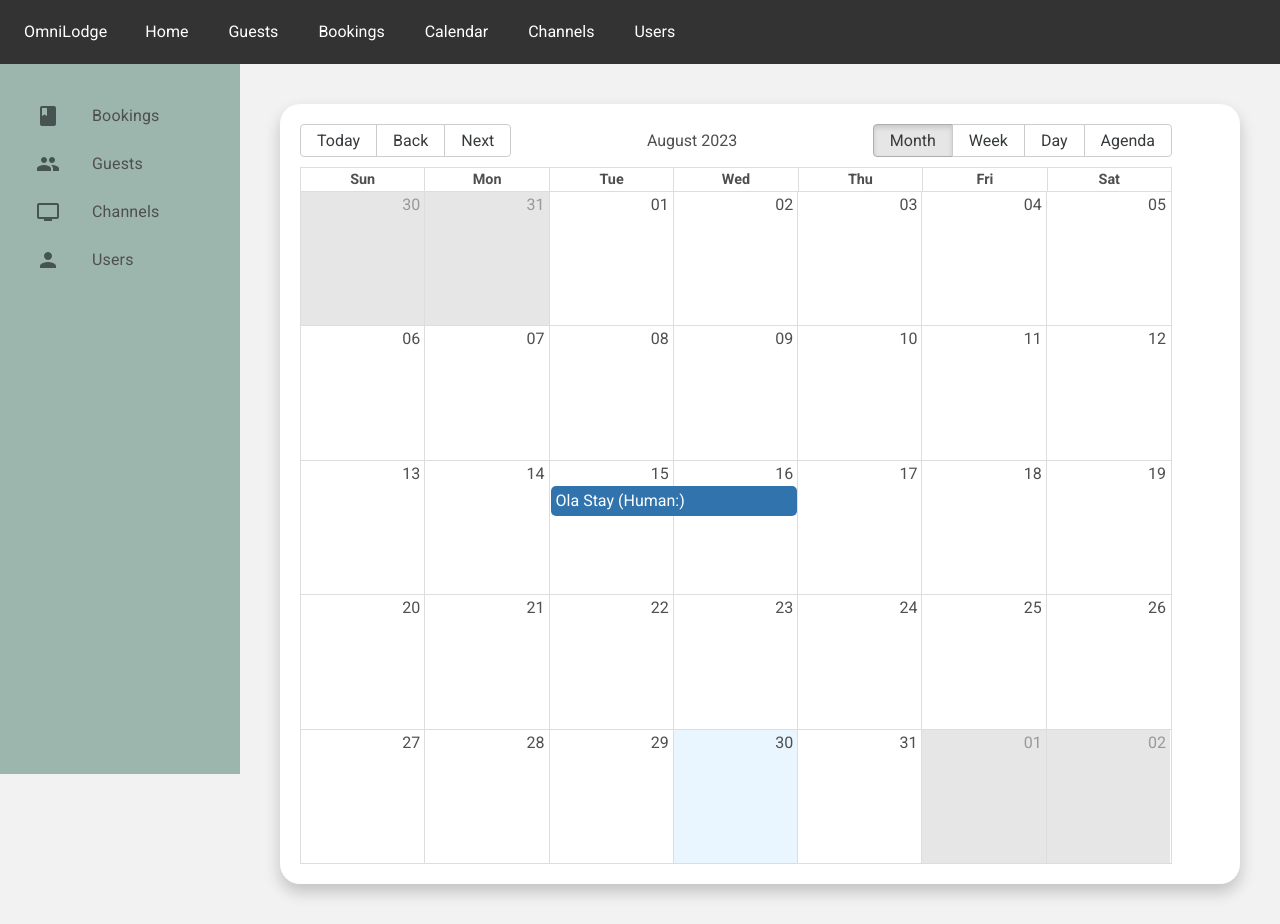
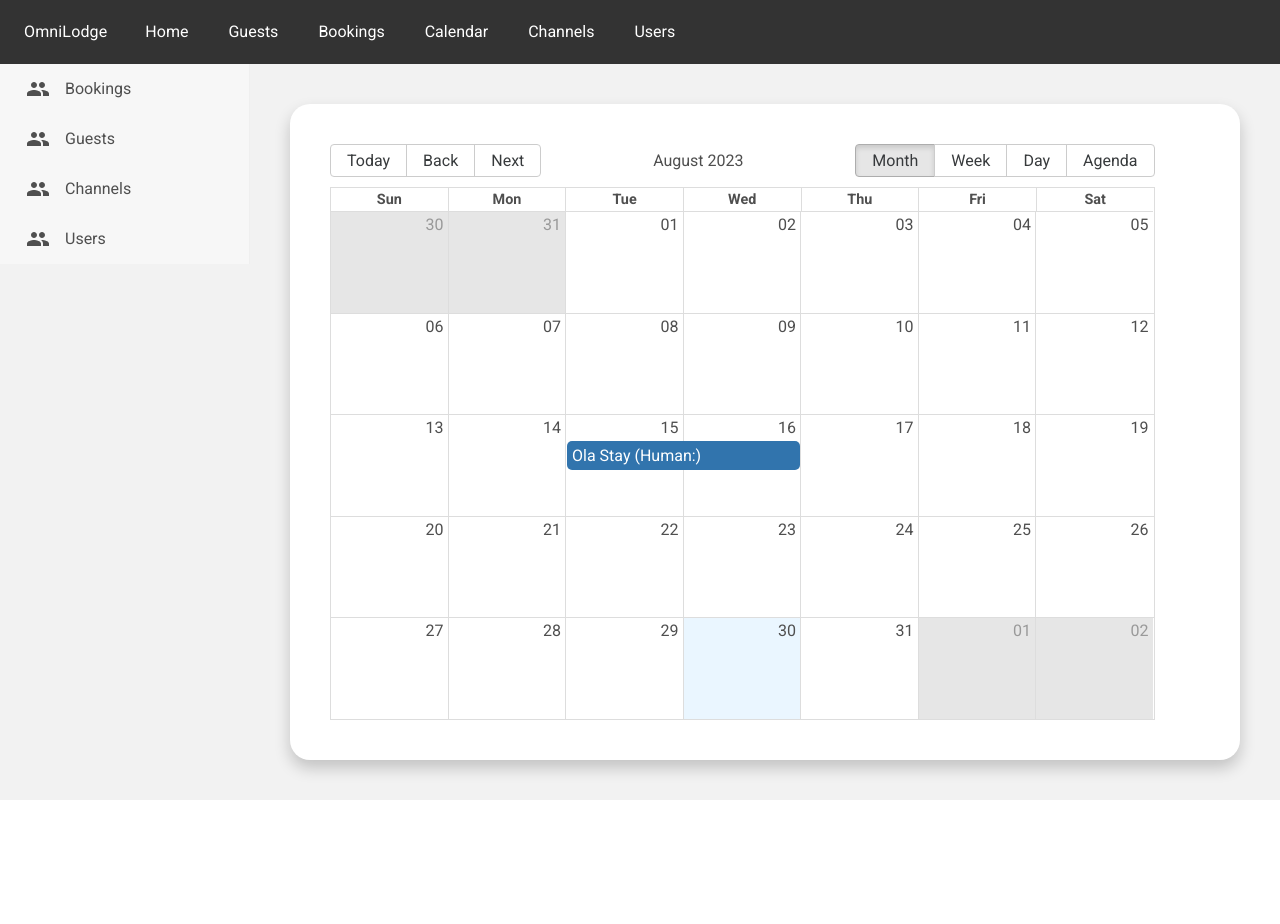
Before and after one commit to pablo-dryfield/omni-lodge, a React (Create React App) app in the folder ui/: page /calendar in a window 1280 px wide. After the commit the page ends 800 px from the top, so only its background shows below. Built offline with nearby package versions, Linux system fonts and the light colour scheme.

Commit message:
Layout mdoficiations

```diff
--- a/ui/package.json
+++ b/ui/package.json
@@ -28,6 +28,7 @@
     "react": "^18.2.0",
     "react-big-calendar": "^1.8.2",
     "react-dom": "^18.2.0",
+    "react-pro-sidebar": "^1.1.0-alpha.1",
     "react-redux": "^8.1.2",
     "react-router-dom": "^6.15.0",
     "react-scripts": "5.0.1",
--- a/ui/src/App.tsx
+++ b/ui/src/App.tsx
@@ -6,29 +6,55 @@ import Routes from './components/main/Routes';
 import { styled } from '@mui/system';
 
 const AppContainer = styled('div')({
-  display: 'flex',
-  position: 'relative', // Add this to control positioning
-  backgroundColor: '#f2f2f2', // Gray background color for the margin area
+  display: 'grid',
+  gridTemplateColumns: 'minmax(auto, max-content) 1fr', // Ensures the sidebar takes up only required space
+  gridTemplateRows: 'auto 1fr', // Ensures the navbar takes up only required space
+  minHeight: '100vh',
+  backgroundColor: '#f2f2f2',
+  padding: '0', // Remove padding if it causes overflow
+  boxSizing: 'border-box',
+  gap: '0', // Set the gap to '0' if you don't want any space between navbar, sidebar, and main content
 });
 
+
+const NavBarStyled = styled('div')({
+  gridColumn: '1 / -1', // NavBar spans all columns
+  gridRow: '1', // NavBar is in the first row
+  // ... other styles
+});
+
+const LeftSidebarStyled = styled('div')({
+  gridColumn: '1', // Sidebar is in the first column
+  gridRow: '2', // Sidebar is in the second row
+  // ... other styles
+});
+
+
 const MainContent = styled('div')({
+  gridColumn: '2', // MainContent is in the second column
+  gridRow: '2', // MainContent is in the second row
   display: 'flex',
-  flexDirection: 'column', // Stack content vertically
-  flexGrow: 1,
-  justifyContent: 'center',
-  alignItems: 'stretch',
-  backgroundColor: 'white', // White background color
-  borderRadius: '20px', // Rounded corners
-  boxShadow: '0px 8px 16px rgba(0, 0, 0, 0.2)', // Increased shadow intensity
-  margin: '40px', // Add margin to create space around the main content
+  flexDirection: 'column',
+  flex: 1,
+  margin: '40px',
+  padding: '20px', // If you want padding inside the main content
+  backgroundColor: 'white',
+  borderRadius: '20px',
+  boxShadow: '0px 8px 16px rgba(0, 0, 0, 0.2)',
+  overflow: 'auto',
+  // ... other styles
 });
 
 const App = () => {
   return (
     <BrowserRouter>
-      <NavBar />
       <AppContainer>
-        <LeftSidebar />
+        <NavBarStyled>
+          <NavBar />
+        </NavBarStyled>
+        <LeftSidebarStyled>
+          <LeftSidebar />
+        </LeftSidebarStyled>
         <MainContent>
           <Routes />
         </MainContent>
--- a/ui/src/components/main/LeftSidebar.jsx
+++ b/ui/src/components/main/LeftSidebar.jsx
@@ -1,27 +1,9 @@
 import React, { useState, useEffect } from 'react';
-import { Link } from 'react-router-dom';
-import { styled } from '@mui/system';
-import { List, ListItem, ListItemIcon, ListItemText } from '@mui/material';
 import BookIcon from '@mui/icons-material/Book';
 import PeopleIcon from '@mui/icons-material/People';
 import TvIcon from '@mui/icons-material/Tv';
 import PersonIcon from '@mui/icons-material/Person';
-import { useDispatch } from 'react-redux';
-import {
-  showGuests,
-  showBookings,
-} from '../../actions/leftSidebarActions'; // Import the actions
-
-const SidebarContainer = styled('div')(({ isOpen }) => ({
-  backgroundColor: '#9cb6ae',
-  width: isOpen ? '240px' : '60px',
-  height: '88.8vh',
-  display: 'flex',
-  flexDirection: 'column',
-  alignItems: 'flex-start',
-  padding: isOpen ? '20px' : '10px',
-  transition: 'width 0.3s, padding 0.3s', // Add transitions
-}));
+import { Sidebar, Menu, MenuItem } from 'react-pro-sidebar';
 
 const pageData = [
   { name: 'Bookings', path: '/bookings', icon: <BookIcon /> },
@@ -32,8 +14,6 @@ const pageData = [
 ];
 
 const LeftSidebar = () => {
-  // Use Redux to access the left sidebar state
-  const dispatch = useDispatch();
 
   const [isOpen, setIsOpen] = useState(window.innerWidth > 600);
 
@@ -50,36 +30,13 @@ const LeftSidebar = () => {
   }, []);
 
   return (
-    <SidebarContainer isOpen={isOpen}>
-      <List>
+    <Sidebar collapsed={!isOpen} breakPoint={'sm'}>
+      <Menu iconShape="square">
         {pageData.map((page) => (
-          <ListItem
-            key={page.name}
-            button
-            component={Link}
-            to={page.path}
-            onClick={() => {
-              // Dispatch the appropriate action based on the selected page
-              if (page.name === 'Guests') {
-                dispatch(showGuests());
-              } else if (page.name === 'Bookings') {
-                dispatch(showBookings());
-              }
-              // Add more conditions for other pages as needed
-
-              // You can also add a condition to close the sidebar if it's open
-              if (!isOpen) {
-                setIsOpen(true);
-              }
-            }}
-            sx={{ flexDirection: isOpen ? 'row' : 'row-reverse' }} // Reverse the direction of flex items when collapsed
-          >
-            <ListItemIcon>{page.icon}</ListItemIcon>
-            {isOpen && <ListItemText primary={page.name} />}
-          </ListItem>
+          <MenuItem icon={<PeopleIcon />}>{page.name}</MenuItem>
         ))}
-      </List>
-    </SidebarContainer>
+      </Menu>
+    </Sidebar>
   );
 };
 
--- a/ui/src/pages/AvailabilityCalendar.jsx
+++ b/ui/src/pages/AvailabilityCalendar.jsx
@@ -32,7 +32,6 @@ const AvailabilityCalendar = () => (
       events={bookings}
       startAccessor="start"
       endAccessor="end"
-      style={{ height: "740px" }}
     />
   </AvailabilityCalendarContainer>
 );
```
Also changed, not shown: 1 other file (tests, documents, lock files or other folders).
